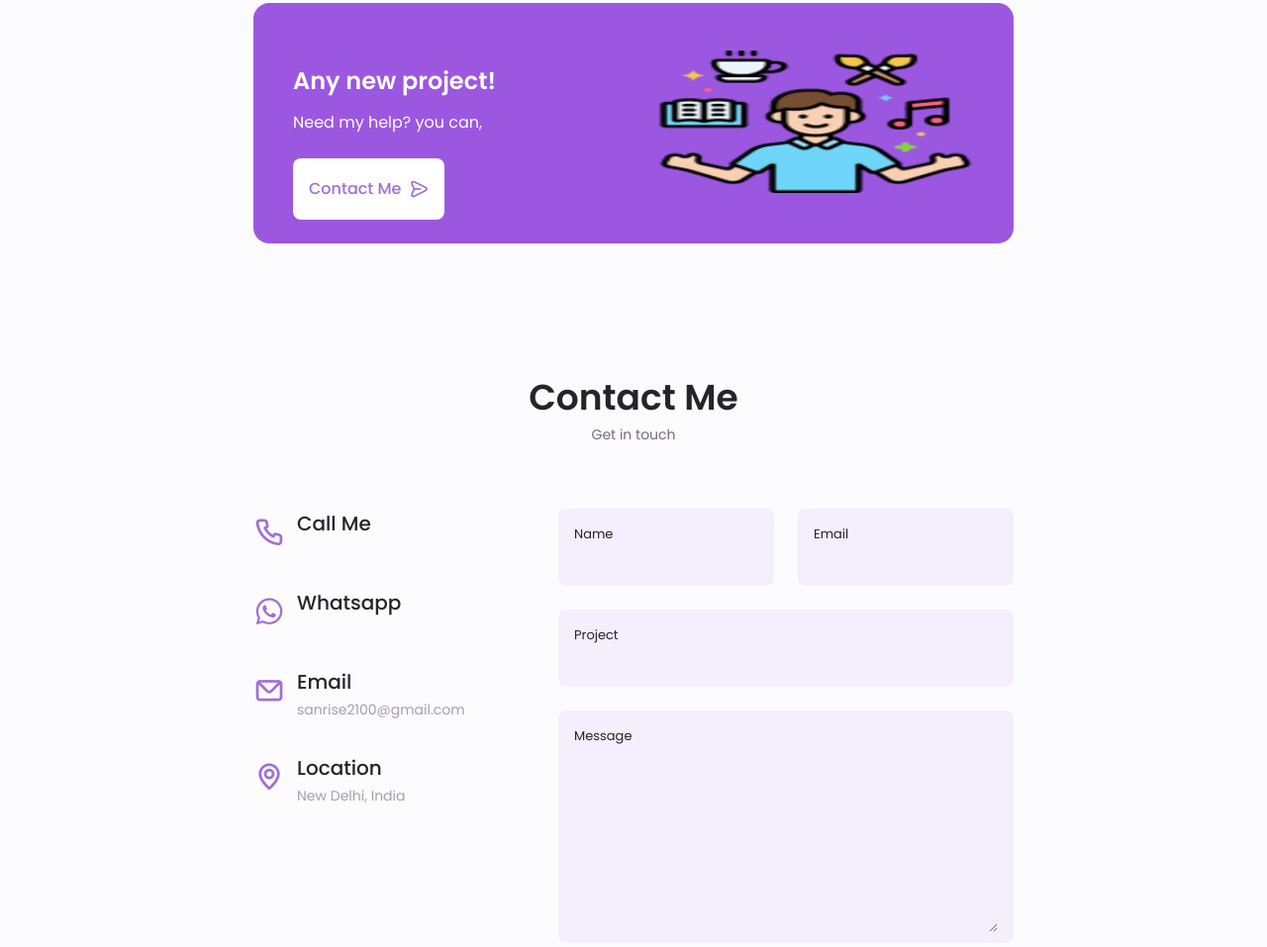
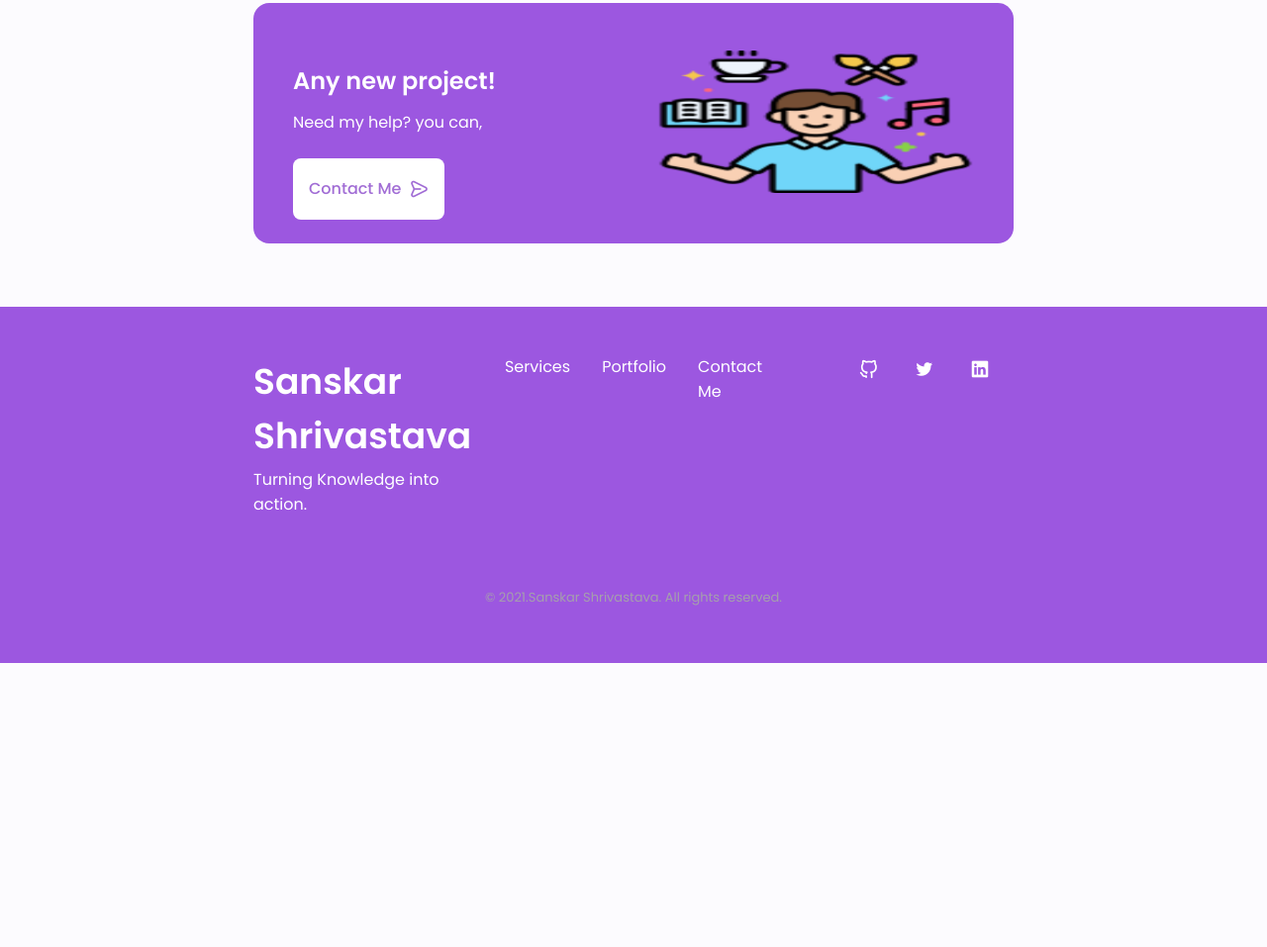
Before and after one commit to sanskis/sanskis.github.io, a plain HTML site: page index.html in a window 1280 px wide. Shown: the part 4183-5140 px from the top of the page at 99% size. After the commit the page ends 4853 px from the top, so only its background shows below. Drawn offline with nearby package versions, Linux system fonts and the light colour scheme.

Commit message:
update contact me

```diff
--- a/index.html
+++ b/index.html
@@ -931,7 +931,7 @@
             </section> -->
 
             <!--==================== CONTACT ME ====================-->
-            <section class="contact section" id="contact">
+<!--             <section class="contact section" id="contact">
                 <h2 class="section__title">
                     Contact Me
                 </h2>
@@ -1019,7 +1019,7 @@
                     </form>
                 </div>
             </section>
-        </main>
+        </main> -->
 
         <!--==================== FOOTER ====================-->
         <footer class="footer">
```
